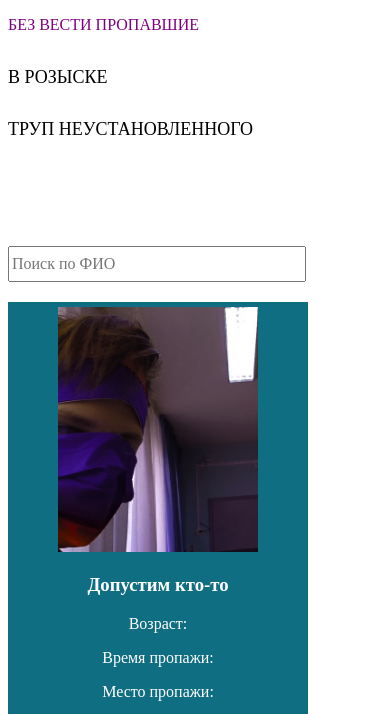
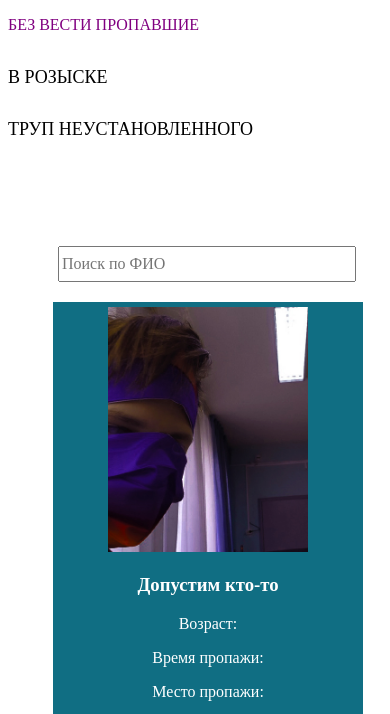
Before and after one commit to Giramon/rabota, a plain HTML site: page pot.html in a window 390 px wide. Shown: the part 111-825 px from the top of the page. Drawn offline with Linux system fonts and the light colour scheme.

Commit message:
Update style.css

```diff
--- a/css/style.css
+++ b/css/style.css
@@ -206,7 +206,7 @@ li {
     }
     .flex-container {
         display: flex;
-        width: 300px;
+        width: 400px;
         height: 600px;
         justify-content: space-around;
         flex-wrap: wrap;
@@ -329,7 +329,7 @@ li {
         max-width: 200px;
     }
     #searchbar {
-        margin-left: 0px;
+        margin-left: 50px;
         margin-top: 40px;
         width: 290px;
         height: 30px;
```
